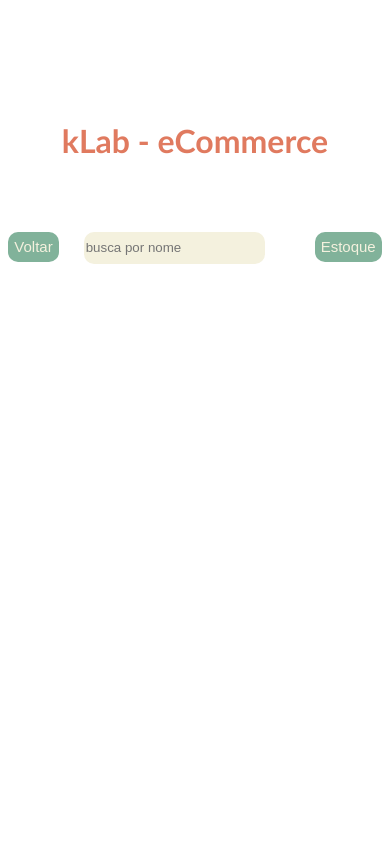
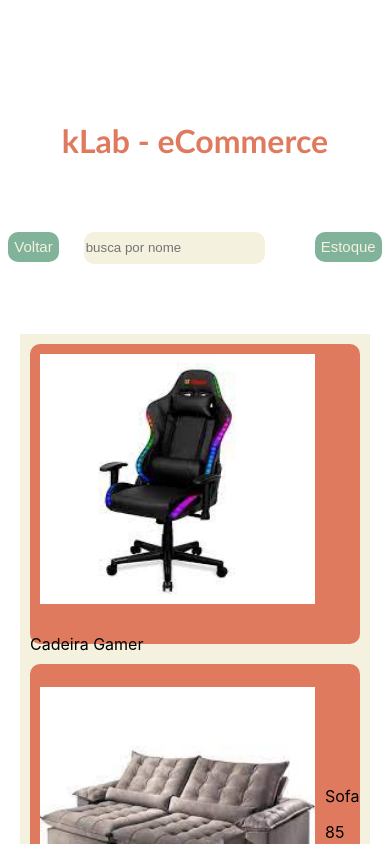
Before and after one commit to aonosorah/klab, a React (Create React App) app in the folder klab/: page /home in a window 390 px wide. Shown: the top 844 px of the page. Built offline with nearby package versions, Linux system fonts and the light colour scheme.

Commit message:
Atividade 003 - Visualização dos produtos com imagens, responsividade ativa quando a tela diminui

```diff
--- /dev/null
+++ b/klab/src/constants/images.js
@@ -0,0 +1,9 @@
+import cadeira from '../images/cadeira.jpeg'
+import lavadoura from  '../images/lavadoura.webp'
+import notebook from  '../images/notebook.jpeg'
+import sofa from '../images/sofa.jpeg'
+import tv from '../images/tv.jpg'
+
+export const images = {
+    cadeira, lavadoura, notebook, sofa, tv
+}
--- a/klab/src/paths/home.js
+++ b/klab/src/paths/home.js
@@ -2,6 +2,9 @@ import React from 'react'
 import { Header } from '../sections/header'
 
 export default function Home() {
+
+
+
   return (
     <div>
         <Header/>
--- a/klab/src/paths/product.js
+++ b/klab/src/paths/product.js
@@ -1,10 +1,31 @@
-import React from 'react'
+import React, { useContext } from 'react'
 import { HeaderHome } from '../sections/header'
+import { GlobalContext } from '../global/globalContext'
+import { CardBox } from '../styled/prodStyled'
+import { images } from '../constants/images'
+import { Img, MainBox } from '../styled/prodStyled'
 
 export default function Product() {
+
+  const { list } = useContext(GlobalContext)
+
+  const product = list.map((item, index) => {
+      const pImage = item.imagem.split(".")
+      return <CardBox key={index}>
+      <div><Img src={images[pImage[0]]} alt="imagem produto"/></div>
+      <div>
+        <p>{item.produto}</p>
+        <p>{item.quantidade}</p>
+      </div>
+    </CardBox>
+  })
+
   return (
     <div>
         <HeaderHome/>
+        <MainBox>
+          {product}
+        </MainBox>
     </div>
   )
 }
--- a/klab/src/styled/prodStyled.js
+++ b/klab/src/styled/prodStyled.js
@@ -11,3 +11,26 @@ margin-left: 25px;
 border-radius: 10px;
 color: #F4F1DE;
 `
+export const MainBox = styled.div`
+display: flex;
+flex-wrap: wrap;
+justify-content: space-around;
+margin: 20px;
+background-color: #F4F1DE;
+`
+export const CardBox = styled.div`
+width: 500px;
+height: 300px;
+display: flex;
+align-items: center;
+justify-content: flex-start;
+flex-wrap: wrap;
+margin: 10px;
+background-color: #E07A5F;
+border-radius: 10px;
+`
+export const Img = styled.img `
+width: 275px ;
+height: 250px;
+margin: 10px;
+`
```
